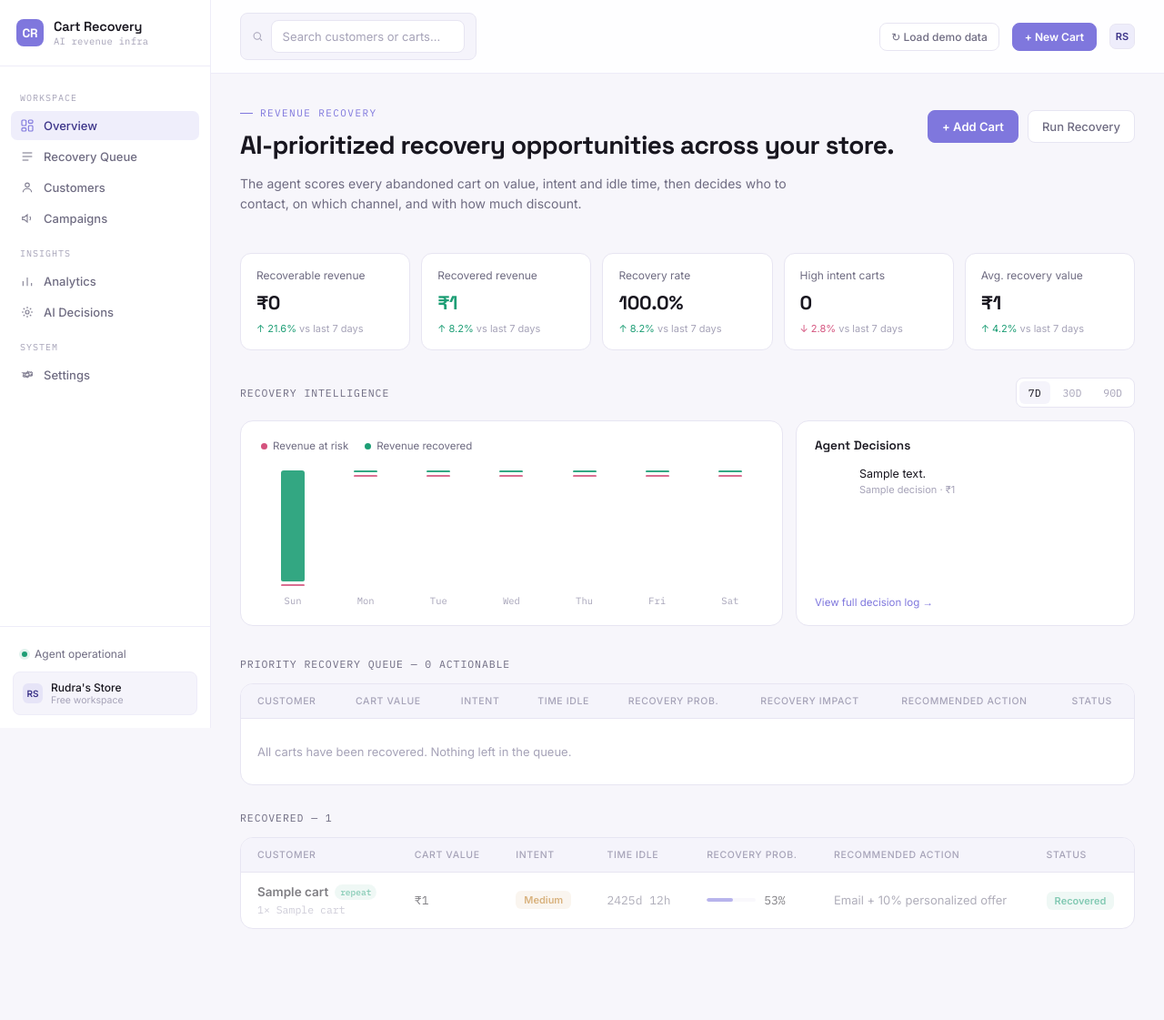
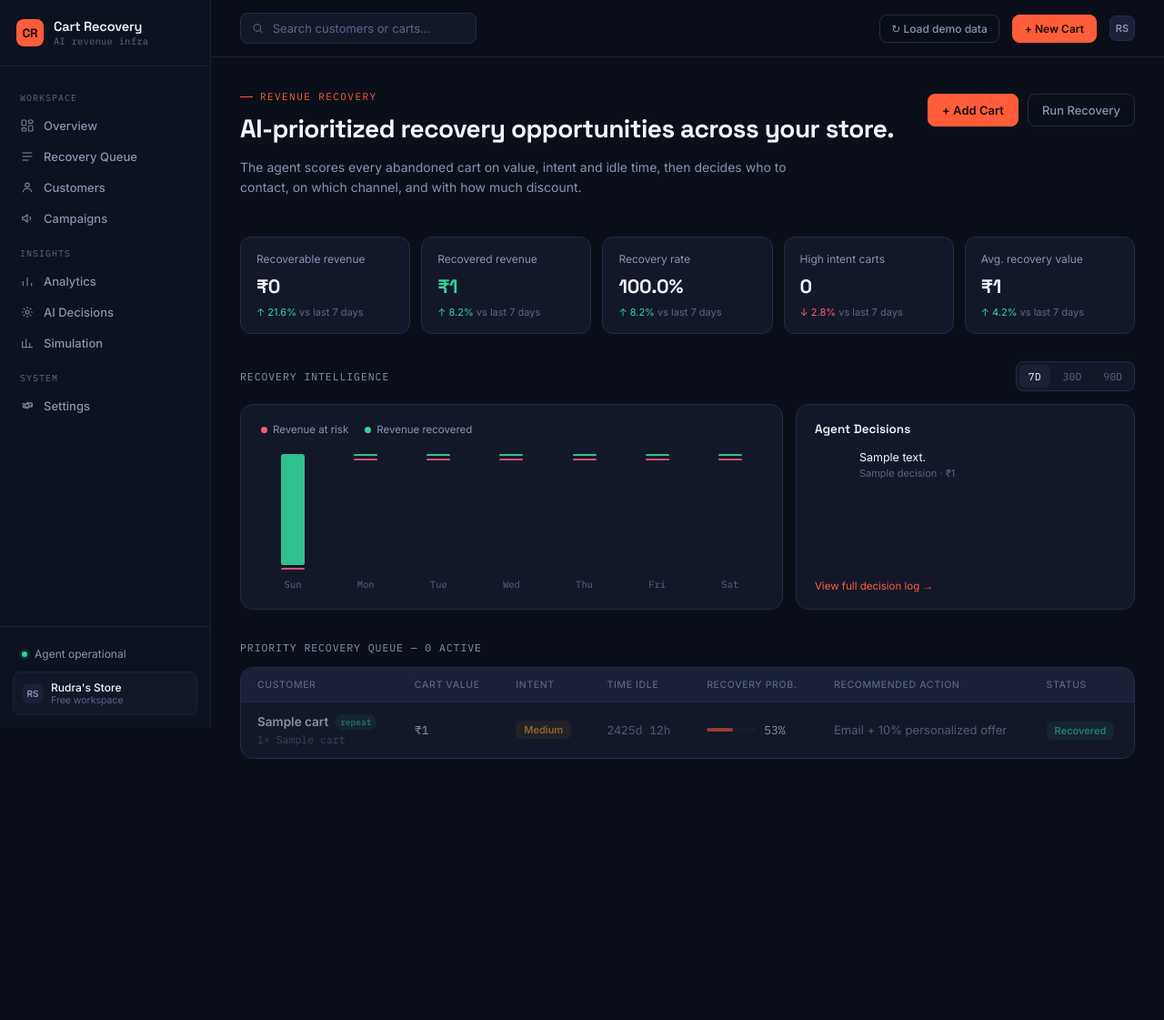
Before and after one commit to Ruddy2310/smart-cart-recovery-agent, a Flask app: page /dashboard in a window 1280 px wide. Shown: the whole page at 91% size. After the commit the page ends 834 px from the top, so only its background shows below. Run offline with Flask 3, Linux system fonts and the light colour scheme; tables that the repository leaves empty hold one stand-in row (values such as "Sample post").

Commit message:
Add files via upload

```diff
--- a/templates/add_cart.html
+++ b/templates/add_cart.html
@@ -36,7 +36,7 @@
 
   <div class="form-actions">
     <button type="submit" class="btn primary">Add to recovery queue</button>
-    <a href="{{ url_for('dashboard') }}" class="cancel-link">Cancel</a>
+    <a href="/" class="cancel-link">Cancel</a>
   </div>
 </form>
 
--- a/templates/base.html
+++ b/templates/base.html
@@ -8,26 +8,25 @@
 <link href="https://fonts.googleapis.com/css2?family=Space+Grotesk:wght@500;600;700&family=IBM+Plex+Mono:wght@400;500;600&family=Inter:wght@400;500;600&display=swap" rel="stylesheet">
 <style>
   :root{
-    --bg: #F7F6FB;
-    --sidebar-bg: #FFFFFF;
-    --surface: #FFFFFF;
-    --surface-2: #F5F4FB;
-    --line: #E7E5F2;
-    --line-soft: #EEECF8;
-    --text: #18161F;
-    --text-muted: #6F6C82;
-    --text-dim: #A6A3B8;
-    --coral: #7F77DD;
-    --coral-dim: rgba(127,119,221,0.12);
-    --coral-text: #FFFFFF;
-    --emerald: #1D9E75;
-    --emerald-dim: rgba(29,158,117,0.12);
-    --amber: #BA7517;
-    --amber-dim: rgba(186,117,23,0.12);
-    --rose: #D4537E;
-    --rose-dim: rgba(212,83,126,0.12);
-    --blue: #378ADD;
-    --blue-dim: rgba(55,138,221,0.12);
+    --bg: #0B0F1A;
+    --sidebar-bg: #0D1220;
+    --surface: #131829;
+    --surface-2: #1A2036;
+    --line: #242B45;
+    --line-soft: #1C2238;
+    --text: #F2F4FA;
+    --text-muted: #8993AF;
+    --text-dim: #5B6483;
+    --coral: #FF5D3A;
+    --coral-dim: rgba(255,93,58,0.12);
+    --emerald: #34D399;
+    --emerald-dim: rgba(52,211,153,0.12);
+    --amber: #F5A623;
+    --amber-dim: rgba(245,166,35,0.12);
+    --rose: #FB5B7A;
+    --rose-dim: rgba(251,91,122,0.12);
+    --blue: #6E8BFF;
+    --blue-dim: rgba(110,139,255,0.12);
     --sidebar-w: 232px;
   }
   *{ box-sizing: border-box; }
@@ -43,7 +42,7 @@
   .mono{ font-family: 'IBM Plex Mono', monospace; }
   .display{ font-family: 'Space Grotesk', sans-serif; }
   a{ color: inherit; text-decoration: none; }
-  ::selection{ background: var(--coral); color: var(--coral-text); }
+  ::selection{ background: var(--coral); color:#1a0c07; }
   svg{ display:block; }
 
   /* ---------- Sidebar ---------- */
@@ -57,9 +56,9 @@
     width: 30px; height: 30px; border-radius: 8px; flex-shrink:0;
     background: var(--coral);
     display:flex; align-items:center; justify-content:center;
-    font-family:'Space Grotesk'; font-weight:700; font-size:13.5px; color: var(--coral-text);
+    font-family:'Space Grotesk'; font-weight:700; font-size:13.5px; color:#1a0c07;
   }
-  .brand-name{ font-family:'Space Grotesk'; font-weight:600; font-size:14.5px; letter-spacing:-0.01em; line-height:1.25; color: var(--text); }
+  .brand-name{ font-family:'Space Grotesk'; font-weight:600; font-size:14.5px; letter-spacing:-0.01em; line-height:1.25; }
   .brand-sub{ font-size:10.5px; color: var(--text-dim); font-family:'IBM Plex Mono'; letter-spacing:0.02em; }
 
   .side-nav{ flex:1; padding: 14px 12px; display:flex; flex-direction:column; gap:2px; overflow-y:auto; }
@@ -69,15 +68,15 @@
     font-size: 13px; font-weight: 500; color: var(--text-muted); transition: all .12s ease;
   }
   .side-link svg{ opacity:.85; flex-shrink:0; }
-  .side-link:hover{ color: var(--text); background: var(--surface-2); }
-  .side-link.active{ color: #3C3489; background: var(--coral-dim); }
+  .side-link:hover{ color: var(--text); background: var(--surface); }
+  .side-link.active{ color: var(--text); background: var(--surface-2); }
   .side-link.active svg{ opacity:1; color: var(--coral); }
 
   .sidebar-footer{ padding: 14px; border-top: 1px solid var(--line-soft); }
   .agent-status{ display:flex; align-items:center; gap:8px; font-size:12px; color: var(--text-muted); padding: 8px 10px; }
   .status-dot{ width:6px; height:6px; border-radius:50%; background: var(--emerald); box-shadow: 0 0 0 3px var(--emerald-dim); flex-shrink:0; }
-  .workspace-chip{ display:flex; align-items:center; gap:9px; padding: 9px 10px; margin-top:4px; border-radius:8px; background: var(--surface-2); border:1px solid var(--line-soft); }
-  .workspace-avatar{ width:22px; height:22px; border-radius:6px; background: var(--coral-dim); display:flex; align-items:center; justify-content:center; font-size:10px; font-weight:600; color: #3C3489; flex-shrink:0; }
+  .workspace-chip{ display:flex; align-items:center; gap:9px; padding: 9px 10px; margin-top:4px; border-radius:8px; background: var(--surface); border:1px solid var(--line-soft); }
+  .workspace-avatar{ width:22px; height:22px; border-radius:6px; background: var(--surface-2); display:flex; align-items:center; justify-content:center; font-size:10px; font-weight:600; color: var(--text-muted); flex-shrink:0; }
   .workspace-name{ font-size:12px; font-weight:500; color: var(--text); }
   .workspace-sub{ font-size:10.5px; color: var(--text-dim); }
 
@@ -87,10 +86,10 @@
   .topbar{
     display:flex; align-items:center; justify-content:space-between; gap:16px;
     padding: 14px 32px; border-bottom: 1px solid var(--line-soft);
-    position: sticky; top:0; background: rgba(255,255,255,0.85); backdrop-filter: blur(8px); z-index: 30;
+    position: sticky; top:0; background: rgba(11,15,26,0.85); backdrop-filter: blur(8px); z-index: 30;
   }
   .topbar-search{
-    display:flex; align-items:center; gap:8px; background: var(--surface-2); border:1px solid var(--line);
+    display:flex; align-items:center; gap:8px; background: var(--surface); border:1px solid var(--line);
     border-radius:8px; padding: 7px 12px; width: 260px; color: var(--text-dim);
   }
   .topbar-search input{
@@ -98,7 +97,7 @@
   }
   .topbar-search input::placeholder{ color: var(--text-dim); }
   .topbar-right{ display:flex; align-items:center; gap:14px; }
-  .topbar-avatar{ width:28px; height:28px; border-radius:7px; background: var(--coral-dim); border:1px solid var(--line); display:flex; align-items:center; justify-content:center; font-size:11px; font-weight:600; color: #3C3489; }
+  .topbar-avatar{ width:28px; height:28px; border-radius:7px; background: var(--surface-2); border:1px solid var(--line); display:flex; align-items:center; justify-content:center; font-size:11px; font-weight:600; color: var(--text-muted); }
 
   .container{ max-width: 1180px; padding: 36px 32px 80px; width:100%; margin:0 auto; }
 
@@ -107,24 +106,24 @@
     color: var(--coral); margin-bottom: 10px; display:flex; align-items:center; gap:8px;
   }
   .eyebrow::before{ content:''; width:14px; height:1px; background: var(--coral); }
-  .page-title{ font-family:'Space Grotesk'; font-size: 28px; font-weight: 700; letter-spacing: -0.02em; margin: 0 0 8px; color: var(--text); }
+  .page-title{ font-family:'Space Grotesk'; font-size: 28px; font-weight: 700; letter-spacing: -0.02em; margin: 0 0 8px; }
   .page-sub{ color: var(--text-muted); font-size: 14px; max-width: 620px; line-height: 1.6; }
 
   .btn{
     display:inline-flex; align-items:center; gap:7px; padding: 9px 15px; border-radius: 8px; font-size: 13px; font-weight: 500;
-    border: 1px solid var(--line); color: var(--text-muted); background: var(--surface); cursor:pointer; transition: all .12s ease; font-family:'Inter';
+    border: 1px solid var(--line); color: var(--text-muted); background: transparent; cursor:pointer; transition: all .12s ease; font-family:'Inter';
   }
-  .btn:hover{ color: var(--text); border-color: var(--text-dim); background: var(--surface-2); }
-  .btn.primary{ background: var(--coral); color: var(--coral-text); border-color: var(--coral); font-weight: 600; }
-  .btn.primary:hover{ background: #6A61CC; }
-  .btn.ghost-emerald{ color: var(--emerald); border-color: rgba(29,158,117,0.35); }
+  .btn:hover{ color: var(--text); border-color: rgba(255,255,255,0.22); background: var(--surface); }
+  .btn.primary{ background: var(--coral); color: #1a0c07; border-color: var(--coral); font-weight: 600; }
+  .btn.primary:hover{ background: #FF7452; }
+  .btn.ghost-emerald{ color: var(--emerald); border-color: rgba(52,211,153,0.35); }
   .btn.ghost-emerald:hover{ background: var(--emerald-dim); }
 
   /* ---------- Toasts ---------- */
   .toast-stack{ position: fixed; bottom: 22px; right: 22px; display:flex; flex-direction:column; gap:8px; z-index: 100; }
   .toast{
-    background: var(--surface); border:1px solid var(--line); border-radius:9px; padding: 11px 16px;
-    font-size: 13px; color: var(--text); box-shadow: 0 8px 24px rgba(24,22,31,0.1); display:flex; align-items:center; gap:9px;
+    background: var(--surface-2); border:1px solid var(--line); border-radius:9px; padding: 11px 16px;
+    font-size: 13px; color: var(--text); box-shadow: 0 8px 24px rgba(0,0,0,0.35); display:flex; align-items:center; gap:9px;
     animation: toast-in .18s ease;
   }
   .toast::before{ content:''; width:6px; height:6px; border-radius:50%; background: var(--emerald); flex-shrink:0; }
@@ -135,10 +134,10 @@
   .metric-row{ display:grid; grid-template-columns: repeat(4, 1fr); gap: 12px; }
   .metric-card{ background: var(--surface); border:1px solid var(--line); border-radius: 12px; padding: 16px 17px; }
   .metric-label{ font-size: 12px; color: var(--text-muted); margin-bottom: 9px; }
-  .metric-value{ font-family:'Space Grotesk'; font-size: 21px; font-weight: 700; letter-spacing:-0.01em; color: var(--text); }
+  .metric-value{ font-family:'Space Grotesk'; font-size: 21px; font-weight: 700; letter-spacing:-0.01em; }
 
   .empty-state{ background: var(--surface); border: 1px dashed var(--line); border-radius: 14px; padding: 56px 40px; text-align:center; }
-  .empty-title{ font-family:'Space Grotesk'; font-size: 17px; font-weight:600; margin-bottom: 9px; color: var(--text); }
+  .empty-title{ font-family:'Space Grotesk'; font-size: 17px; font-weight:600; margin-bottom: 9px;}
   .empty-copy{ color: var(--text-muted); font-size: 13.5px; max-width: 440px; margin: 0 auto; line-height:1.6; }
   .feed-empty{ font-size: 12.5px; color: var(--text-dim); line-height:1.6; }
 
@@ -148,20 +147,13 @@
 
   .intent-badge{ font-size: 11px; font-weight:600; padding: 3px 9px; border-radius: 6px; display:inline-block; }
   .intent-very-high{ color: var(--rose); background: var(--rose-dim); }
-  .intent-high{ color: #3C3489; background: var(--coral-dim); }
+  .intent-high{ color: var(--coral); background: var(--coral-dim); }
   .intent-medium{ color: var(--amber); background: var(--amber-dim); }
   .intent-low{ color: var(--text-dim); background: var(--surface-2); }
 
   .status-chip{ font-size: 11px; font-weight:600; padding:3px 9px; border-radius:6px; }
   .status-abandoned{ color: var(--rose); background: var(--rose-dim); }
   .status-recovered{ color: var(--emerald); background: var(--emerald-dim); }
-
-  input[type="text"], input[type="number"], input[type="email"], input[type="tel"], textarea{
-    background: var(--surface); border: 1px solid var(--line); border-radius: 8px; padding: 9px 12px;
-    font-family: 'Inter'; font-size: 13px; color: var(--text); width: 100%;
-  }
-  input::placeholder, textarea::placeholder{ color: var(--text-dim); }
-  input:focus, textarea:focus{ outline: none; border-color: var(--coral); box-shadow: 0 0 0 3px var(--coral-dim); }
 
   @media (max-width: 880px){
     :root{ --sidebar-w: 0px; }
@@ -175,21 +167,21 @@
 <body>
 
   <div class="sidebar">
-    <a class="brand" href="{{ url_for('landing') }}">
+    <div class="brand">
       <div class="brand-mark">CR</div>
       <div>
         <div class="brand-name">Cart Recovery</div>
         <div class="brand-sub">AI revenue infra</div>
       </div>
-    </a>
+    </div>
 
     <nav class="side-nav">
       <div class="side-section-label">Workspace</div>
-      <a href="{{ url_for('dashboard') }}" class="side-link {% if request.path == url_for('dashboard') %}active{% endif %}">
+      <a href="/" class="side-link {% if request.path == '/' %}active{% endif %}">
         <svg width="16" height="16" viewBox="0 0 24 24" fill="none" stroke="currentColor" stroke-width="1.7"><rect x="3" y="3" width="7" height="9" rx="1.5"/><rect x="14" y="3" width="7" height="5" rx="1.5"/><rect x="14" y="12" width="7" height="9" rx="1.5"/><rect x="3" y="16" width="7" height="5" rx="1.5"/></svg>
         Overview
       </a>
-      <a href="{{ url_for('dashboard') }}#queue" class="side-link">
+      <a href="/#queue" class="side-link">
         <svg width="16" height="16" viewBox="0 0 24 24" fill="none" stroke="currentColor" stroke-width="1.7"><line x1="4" y1="6" x2="20" y2="6"/><line x1="4" y1="12" x2="20" y2="12"/><line x1="4" y1="18" x2="14" y2="18"/></svg>
         Recovery Queue
       </a>
@@ -207,9 +199,13 @@
         <svg width="16" height="16" viewBox="0 0 24 24" fill="none" stroke="currentColor" stroke-width="1.7"><line x1="5" y1="20" x2="5" y2="12"/><line x1="12" y1="20" x2="12" y2="6"/><line x1="19" y1="20" x2="19" y2="15"/></svg>
         Analytics
       </a>
-      <a href="{{ url_for('decisions_log') }}" class="side-link {% if request.path == url_for('decisions_log') %}active{% endif %}">
+      <a href="/decisions" class="side-link {% if request.path == '/decisions' %}active{% endif %}">
         <svg width="16" height="16" viewBox="0 0 24 24" fill="none" stroke="currentColor" stroke-width="1.7"><circle cx="12" cy="12" r="3"/><path d="M12 3v3M12 18v3M3 12h3M18 12h3M5.6 5.6l2.1 2.1M16.3 16.3l2.1 2.1M5.6 18.4l2.1-2.1M16.3 7.7l2.1-2.1"/></svg>
         AI Decisions
+      </a>
+      <a href="/simulation" class="side-link {% if request.path == '/simulation' %}active{% endif %}">
+        <svg width="16" height="16" viewBox="0 0 24 24" fill="none" stroke="currentColor" stroke-width="1.7"><path d="M4 19V9M10 19V5M16 19v-7M21 19H3"/></svg>
+        Simulation
       </a>
 
       <div class="side-section-label">System</div>
@@ -235,10 +231,10 @@
     <div class="topbar">
       <div class="topbar-search">
         <svg width="14" height="14" viewBox="0 0 24 24" fill="none" stroke="currentColor" stroke-width="2"><circle cx="11" cy="11" r="7"/><line x1="21" y1="21" x2="16.65" y2="16.65"/></svg>
-        <input type="text" id="globalSearch" placeholder="Search customers or carts&hellip;">
+        <input type="text" id="globalSearch" placeholder="Search customers or carts…">
       </div>
       <div class="topbar-right">
-        <a href="/seed" class="btn" style="font-size:12px; padding:7px 12px;">&#8635; Load demo data</a>
+        <a href="/seed" class="btn" style="font-size:12px; padding:7px 12px;">↻ Load demo data</a>
         <a href="/add" class="btn primary" style="font-size:12px; padding:7px 13px;">+ New Cart</a>
         <div class="topbar-avatar">RS</div>
       </div>
@@ -258,10 +254,12 @@
   </div>
 
   <script>
+    // auto-dismiss flashed toasts
     document.querySelectorAll('.toast').forEach((el, i) => {
       setTimeout(() => { el.style.transition = 'opacity .25s ease'; el.style.opacity = '0'; setTimeout(() => el.remove(), 260); }, 3200 + i * 300);
     });
 
+    // lightweight client-side search across [data-search] rows/cards
     const searchInput = document.getElementById('globalSearch');
     if (searchInput) {
       searchInput.addEventListener('input', () => {
--- a/templates/dashboard.html
+++ b/templates/dashboard.html
@@ -110,7 +110,7 @@
 </div>
 
 <div class="section-row" id="queue">
-  <div class="section-label">Priority Recovery Queue — {{ queue|length }} actionable</div>
+  <div class="section-label">Priority Recovery Queue — {{ queue|length }} active</div>
 </div>
 
 <div class="queue-table-wrap">
@@ -122,13 +122,11 @@
         <th>Intent</th>
         <th>Time idle</th>
         <th>Recovery prob.</th>
-        <th>Recovery impact</th>
         <th>Recommended action</th>
         <th>Status</th>
       </tr>
     </thead>
     <tbody>
-      {% if queue %}
       {% for cart in queue %}
       <tr class="queue-row" data-search="{{ cart.customer_name }} {{ cart.product_name }} {{ cart.customer_contact }}" onclick="openCart({{ cart.id }})">
         <td>
@@ -144,38 +142,11 @@
             <span class="mono">{{ cart.probability }}%</span>
           </div>
         </td>
-          <td class="mono impact-cell">{{ cart.estimated_recoverable|inr }}</td>
         <td class="text-muted">{{ cart.action_text }}</td>
         <td><span class="status-chip status-{{ cart.status }}">{{ cart.status|capitalize }}</span></td>
       </tr>
       {% endfor %}
-      {% else %}
-        <tr><td colspan="8" style="padding:28px 18px; color:var(--text-dim); font-size:13px;">All carts have been recovered. Nothing left in the queue.</td></tr>
-      {% endif %}
-    </tbody>
-  </table>
-</div>
-
-{% set recovered_carts = carts | selectattr("status", "equalto", "recovered") | list %}
-{% if recovered_carts %}
-<div class="section-row" style="margin-top:28px;">
-  <div class="section-label">Recovered — {{ recovered_carts|length }}</div>
-</div>
-<div class="queue-table-wrap">
-  <table class="queue-table">
-    <thead>
-      <tr>
-        <th>Customer</th>
-        <th>Cart value</th>
-        <th>Intent</th>
-        <th>Time idle</th>
-        <th>Recovery prob.</th>
-        <th>Recommended action</th>
-        <th>Status</th>
-      </tr>
-    </thead>
-    <tbody>
-      {% for cart in recovered_carts %}
+      {% for cart in carts if cart.status == 'recovered' %}
       <tr class="queue-row is-recovered" data-search="{{ cart.customer_name }} {{ cart.product_name }}" onclick="openCart({{ cart.id }})">
         <td>
           <div class="cust-name">{{ cart.customer_name }}{% if cart.is_repeat_customer %}<span class="repeat-chip">repeat</span>{% endif %}</div>
@@ -197,7 +168,6 @@
     </tbody>
   </table>
 </div>
-{% endif %}
 
 <!-- Cart detail data, rendered once and read by JS -->
 <script id="cart-data" type="application/json">
@@ -218,6 +188,8 @@
     "idle_label": {{ cart.idle_label|tojson }},
     "reasoning": {{ cart.reasoning|tojson }},
     "recovery_message": {{ (cart.recovery_message or "")|tojson }},
+    "contact_attempts": {{ cart.contact_attempts or 0 }},
+    "opted_out": {{ 1 if cart.opted_out else 0 }},
     "signals": {
       "previous_purchases": {{ cart.signals.previous_purchases }},
       "avg_order_value": {{ cart.signals.avg_order_value or 'null' }},
@@ -319,7 +291,6 @@
   .prob-cell{ display:flex; align-items:center; gap:9px; }
   .prob-bar{ width: 54px; height:4px; border-radius:3px; background: var(--surface-2); overflow:hidden; }
   .prob-fill{ height:100%; background: var(--coral); border-radius:3px; }
-  .impact-cell{ color: var(--emerald); font-weight: 600; }
 
   .status-chip{ font-size: 11px; font-weight:600; padding:3px 9px; border-radius:6px; }
   .status-abandoned{ color: var(--rose); background: var(--rose-dim); }
@@ -375,8 +346,8 @@
 
     const signalRows = [
       ['Previous purchases', c.signals.previous_purchases > 0 ? c.signals.previous_purchases : 'First-time customer'],
-      ['Avg. order value', c.signals.avg_order_value ? '₹' + Math.round(c.signals.avg_order_value) : '—'],
-      ['Last purchase', c.signals.last_purchase_days ? c.signals.last_purchase_days + ' days ago' : '—'],
+      ['Avg. order value', c.signals.avg_order_value ? '\u20b9' + Math.round(c.signals.avg_order_value) : '\u2014'],
+      ['Last purchase', c.signals.last_purchase_days ? c.signals.last_purchase_days + ' days ago' : '\u2014'],
       ['Device', c.signals.device],
       ['Location', c.signals.location],
       ['Session duration', c.signals.session_minutes + ' min'],
@@ -387,7 +358,7 @@
     body.innerHTML = `
       <div class="md-header">
         <div class="md-name">${c.customer_name}</div>
-        <div class="md-sub mono">${c.customer_contact} · Cart #${id} · ₹${Math.round(c.cart_value)} · ${c.status}</div>
+        <div class="md-sub mono">${c.customer_contact} \u00b7 Cart #${id} \u00b7 \u20b9${Math.round(c.cart_value)} \u00b7 ${c.status}</div>
       </div>
 
       <div class="md-section-title">Customer signals</div>
@@ -399,7 +370,7 @@
       <div class="ai-metric-grid">
         <div class="ai-metric"><div class="ai-metric-label">Recovery probability</div><div class="ai-metric-value">${c.probability}%</div></div>
         <div class="ai-metric"><div class="ai-metric-label">Purchase intent</div><div class="ai-metric-value" style="font-size:14px;">${c.intent}</div></div>
-        <div class="ai-metric"><div class="ai-metric-label">Est. recoverable</div><div class="ai-metric-value" style="font-size:14px;">₹${Math.round(c.estimated_recoverable)}</div></div>
+        <div class="ai-metric"><div class="ai-metric-label">Est. recoverable</div><div class="ai-metric-value" style="font-size:14px;">\u20b9${Math.round(c.estimated_recoverable)}</div></div>
       </div>
 
       <div class="md-section-title">Why the agent chose this action</div>
@@ -410,13 +381,16 @@
       <div class="rec-card">
         <div class="rec-card-title">Agent recommendation</div>
         <div class="rec-action">${c.action_text}</div>
-        <div class="rec-detail">Expected recovery ₹${Math.round(c.estimated_recoverable)} · Confidence ${c.probability}%</div>
+        <div class="rec-detail">Expected recovery \u20b9${Math.round(c.estimated_recoverable)} \u00b7 Confidence ${c.probability}%</div>
+        ${c.opted_out ? `<div class="rec-detail" style="color:var(--rose); margin-top:6px;">\u26d4 Customer opted out \u2014 agent will not contact again.</div>`
+          : `<div class="rec-detail" style="margin-top:6px;">Contact attempts: ${c.contact_attempts}/3${c.contact_attempts >= 3 ? ' \u2014 capped, escalated to human' : ''}</div>`}
         <div class="rec-buttons">
-          ${c.status !== 'recovered' ? `
+          ${c.status !== 'recovered' && !c.opted_out ? `
             <button class="btn primary" style="font-size:12.5px;" onclick="approveAndSend(${id})">Approve & Send</button>
             <form method="POST" action="/recover/${id}" style="display:inline;"><button type="submit" class="btn ghost-emerald" style="font-size:12.5px;">Mark recovered</button></form>
-          ` : `<span style="font-size:12.5px; color:var(--emerald);">✓ Recovered</span>`}
+          ` : c.status === 'recovered' ? `<span style="font-size:12.5px; color:var(--emerald);">\u2713 Recovered</span>` : ''}
           <button class="btn" style="font-size:12.5px;" onclick="closeCart()">Dismiss</button>
+          ${!c.opted_out && c.status !== 'recovered' ? `<form method="POST" action="/optout/${id}" style="margin-left:auto;"><button type="submit" class="btn" style="font-size:12.5px; color:var(--rose);">Do-not-contact</button></form>` : ''}
         </div>
       </div>
     `;
@@ -430,7 +404,11 @@
   async function approveAndSend(id) {
     try {
       const res = await fetch(`/generate/${id}`, { method: 'POST' });
-      await res.json();
+      const data = await res.json();
+      if (data.blocked) {
+        alert(data.reason);
+        return;
+      }
       location.reload();
     } catch (e) {
       alert('Could not send the recovery message.');
```
Also changed, not shown: templates/customers.html (+0 -19 lines), templates/decisions.html (+0 -19 lines), templates/simulation.html (added, +83 -0 lines). Lines whose indentation alone changed are shown as unchanged.
